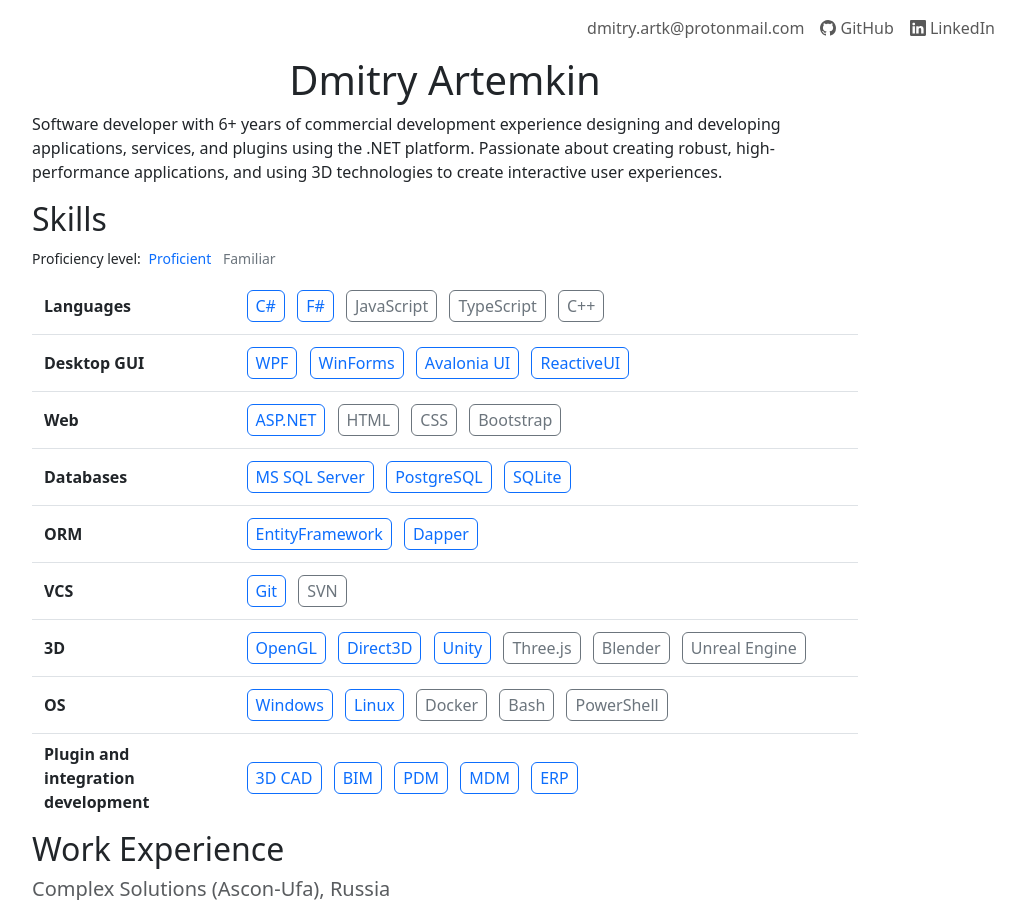
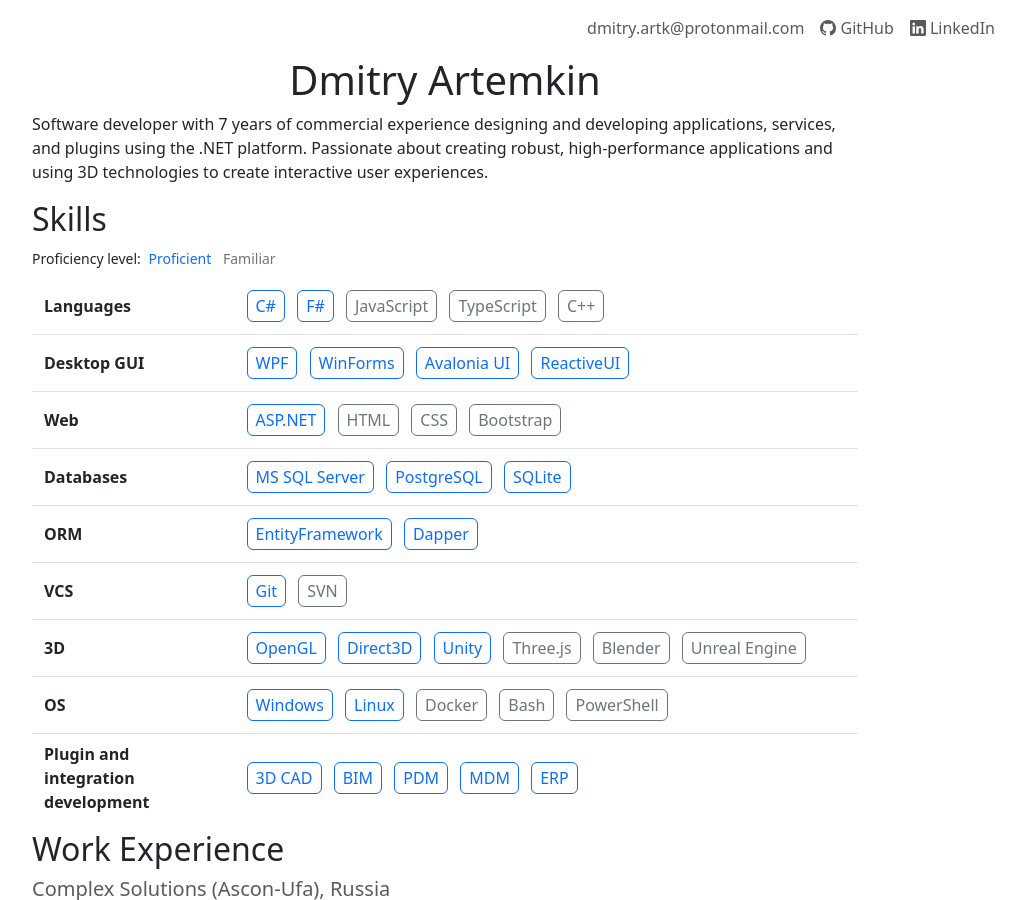
Before and after one commit to dartk/dartk, a Jekyll site: the page built from index.html, in a window 1280 px wide and 900 px high. Shown: the whole window, without its empty margins (195-1220 px from the left). Built offline with Jekyll 4.4.1, drawn with Linux system fonts in a browser that asks for light colours.

Commit message:
Bumps years of experience

```diff
--- a/index.html
+++ b/index.html
@@ -4,8 +4,8 @@
 
 <h1 class="text-center">Dmitry Artemkin</h1>
 <p>
-  Software developer with 6+ years of commercial development experience designing and developing applications, services,
-  and plugins using the .NET platform. Passionate about creating robust, high-performance applications, and using
+  Software developer with 7 years of commercial experience designing and developing applications, services,
+  and plugins using the .NET platform. Passionate about creating robust, high-performance applications and using
   3D technologies to create interactive user experiences.
 </p>
 
```
